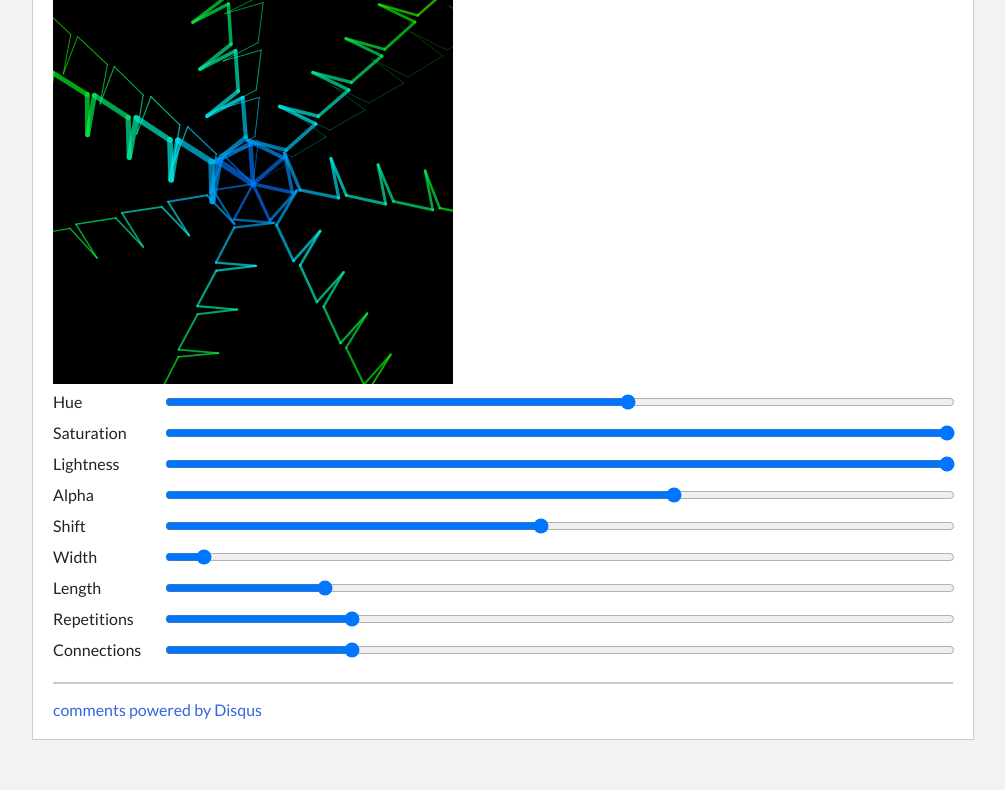
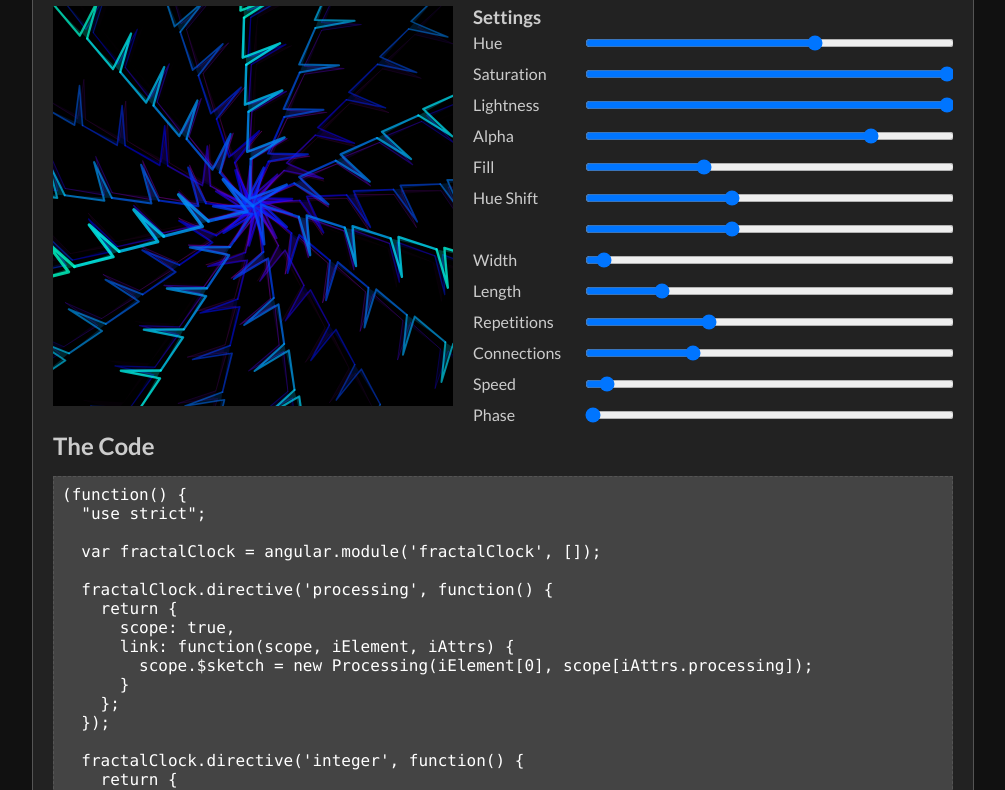
Before and after one commit to djvirgen/ng-fractal-clock, a website: page index.html in a window 1280 px wide. Shown: the part 75-865 px from the top of the page, without its empty margins (137-1142 px from the left). Before the commit the page ends 815 px from the top, so only its background shows below. Drawn offline with Linux system fonts and the light colour scheme; animation ran at ten frames a second.

Commit message:
Improve fractal clock

```diff
--- a/app/app.js
+++ b/app/app.js
@@ -34,22 +34,36 @@
     };
   });
 
+  fractalClock.directive('source', function($http) {
+    return function(scope, iElement, iAttrs) {
+      var source = iAttrs.source;
+      $http.get(source).then(function(res) {
+        iElement.html(res.data);
+      });
+    };
+  });
+
   fractalClock.controller('FractalClockController', function($scope, $timeout) {
     $scope.clock = {
-      width: 5.0,
+      width: 2.5,
       length: 40.0,
-      repetitions: 10,
-      connections: 10,
+      repetitions: 40,
+      connections: 12,
+      phase: 0.0,
+      speed: 2.0,
+      timezoneOffset: new Date().getTimezoneOffset() * 60000,
       color: {
-        hue: 150,
+        hue: 160,
         saturation: 255,
         lightness: 255,
-        alpha: 165,
-        shift: -5
+        alpha: 200,
+        fill: 80,
+        shift: {
+          repetitions: 100,
+          connections: 100
+        }
       }
     };
-
-    $scope.debug = [];
 
     $scope.sketch = function(sketch) {
       var date;
@@ -61,21 +75,22 @@
         sketch.smooth();
         sketch.colorMode(sketch.HSB, 255);
         sketch.strokeCap(sketch.ROUND);
+        sketch.strokeJoin(sketch.ROUND);
       };
 
       sketch.draw = function() {
         sketch.background(0);
 
         var currentDate = new Date();
-        var time = currentDate.getTime();
+        var time = currentDate.getTime() + $scope.clock.timezoneOffset;
         var s = sketch.map(time % 60000, 0, 60000, 0, sketch.TWO_PI) - sketch.HALF_PI;
         var m = sketch.map(time % 3600000, 0, 3600000, 0, sketch.TWO_PI) - sketch.HALF_PI;
         var h = sketch.map(time % 43200000, 0, 43200000, 0, sketch.TWO_PI) - sketch.HALF_PI;
 
         var lines = [
-          [sketch.cos(h) * $scope.clock.length, sketch.sin(h) * $scope.clock.length],
+          [sketch.cos(s) * $scope.clock.length, sketch.sin(s) * $scope.clock.length],
           [sketch.cos(m) * $scope.clock.length, sketch.sin(m) * $scope.clock.length],
-          [sketch.cos(s) * $scope.clock.length, sketch.sin(s) * $scope.clock.length]
+          [sketch.cos(h) * $scope.clock.length, sketch.sin(h) * $scope.clock.length]
         ];
 
         drawLines(lines, s, m, h);
@@ -86,7 +101,7 @@
         if (value < 0) {
           value += max;
         } else if (value > max) {
-          value %= max;
+          value -= max;
         }
         return value;
       };
@@ -100,21 +115,32 @@
       };
 
       var drawLines = function(lines, s, m, h) {
-        var start, hue, saturation, lightness, alpha, alphaStep, width, widthStep;
+        var start, hue, hueStart, hueShift, hueShiftB, saturation, lightness,
+          alpha, alphaStep, fill, width, widthStep, rotationStep;
 
         // Color
-        hue = $scope.clock.color.hue;
+        hueStart = $scope.clock.color.hue + $scope.clock.color.shift.repetitions;
+        hueShift = -1 * $scope.clock.color.shift.repetitions / $scope.clock.repetitions;
+        hueShiftB = -1 * $scope.clock.color.shift.connections / $scope.clock.connections;
         saturation = $scope.clock.color.saturation;
         lightness = $scope.clock.color.lightness;
-        alpha = $scope.clock.color.alpha;
+        alpha = 0;
+        alphaStep = $scope.clock.color.alpha / $scope.clock.repetitions;
+        rotationStep = $scope.clock.speed * ($scope.clock.phase + m + sketch.HALF_PI);
 
-        alphaStep = parseFloat($scope.clock.connections / 255.0);
-        sketch.translate(200.0, 200.0); // Set origin to center of sketch
+        // Set origin to center of sketch
+        sketch.resetMatrix();
+        sketch.translate(200.0, 200.0);
+
+        // Pre-rotate by total rotations because they vectors are drawn in reverse order
+        sketch.rotate(-1 * $scope.clock.repetitions * rotationStep + sketch.HALF_PI);
 
         for (var r = $scope.clock.repetitions - 1; r >= 0; r--) {
           start = [0.0, 0.0]; // Start from center
-          alpha = $scope.clock.color.alpha;
-          hue = $scope.clock.color.hue;
+          alpha += alphaStep;
+          fill = alpha * $scope.clock.color.fill / 255;
+          hueStart = cycle(hueStart, hueShift, 255);
+          hue = hueStart;
           width = $scope.clock.width * ($scope.clock.repetitions - r) / $scope.clock.repetitions;
           widthStep = width / ($scope.clock.connections * 4);
 
@@ -123,26 +149,29 @@
             width *= 1.25;
           }
 
+          sketch.strokeWeight(width);
+
           for (var c = $scope.clock.connections - 1; c >= 0; c--) {
+            hue = cycle(hue, hueShiftB, 255);
+            sketch.stroke(hue, saturation, lightness, alpha);
+            sketch.fill(hue, saturation, lightness, fill);
+            sketch.beginShape();
+            sketch.vertex(start[0], start[1]);
+
             for (var i = lines.length - 1; i >= 0; i--) {
               var end = [
                 lines[i][0] + start[0],
                 lines[i][1] + start[1]
               ];
 
-              sketch.strokeWeight(width);
-              sketch.stroke(hue, saturation, lightness, alpha);
-              sketch.line(start[0], start[1], end[0], end[1]);
+              sketch.vertex(end[0], end[1]);
               start = end;
+            }
 
-              // Step values
-              hue = cycle(hue, $scope.clock.color.shift, 255);
-              alpha = stepDown(alpha, alphaStep);
-              width = stepDown(width, widthStep);
-            }
+            sketch.endShape();
           }
 
-          sketch.rotate(m + sketch.HALF_PI);
+          sketch.rotate(rotationStep);
         }
       };
     };
--- a/css/style.css
+++ b/css/style.css
@@ -1,17 +1,17 @@
 html{
-  background: #f2f2f2;
+  background: #111;
 }
 
 body{
-  background: #fff;
+  background: #222;
   margin: 0 auto;
   width: 900px;
   padding: 20px;
   font-size: 100%;
-  border: 1px solid #ccc;
+  border: 1px solid #555;
   border-top: none;
   font-family: Lato, arial, sans-serif;
-  color: #222;
+  color: #ccc;
 }
 
 a{
@@ -24,12 +24,19 @@ h1, h2, h3, h4, h5, h6{
   padding: 0;
 }
 
+h1{
+  margin: 0 0 10px;
+  padding: 0 0 10px;
+  border-bottom: 2px solid #555;
+  font-size: 32px;
+}
+
 hr{
   margin: 16px 0;
   padding: 0;
   border: none;
   height: 2px;
-  background: #ccc;
+  background: #555;
 }
 
 dl{
@@ -82,23 +89,21 @@ canvas{
 code, pre{
   font-size: inherit;
   font-family: consolas, inconsolata, fixed;
-  color: #000;
+  color: #fff;
 }
 
 code{
-  background: #ffa;
+  background: #444;
 }
 
 pre{
-  background: #f2f2f2;
+  background: #444;
   padding: 8px;
-  border: 1px dashed #ccc;
+  border: 1px dashed #555;
 }
 
 #demo{
   overflow: hidden;
-  border: 1px solid #ccc;
-  padding: 20px;
 }
 
 #sketch{
--- a/index.html
+++ b/index.html
@@ -13,8 +13,10 @@
 <body>
   <div ng-app="fractalClock" ng-controller="FractalClockController">
     <h1>Fractal Clock</h1>
-    <canvas processing="sketch"></canvas>
-    <div>
+    <div id="demo">
+      <canvas id="sketch" processing="sketch"></canvas>
+      <div id="controls">
+        <h3>Settings</h3>
         <dl>
           <dt>Hue</dt>
           <dd><input type="range" ng-model="clock.color.hue" min="0" max="255" integer /></dd>
@@ -28,23 +30,38 @@
           <dt>Alpha</dt>
           <dd><input type="range" ng-model="clock.color.alpha" min="0" max="255" integer /></dd>
 
-        <dt>Shift</dt>
-        <dd><input type="range" ng-model="clock.color.shift" min="-100" max="100" integer /></dd>
+          <dt>Fill</dt>
+          <dd><input type="range" ng-model="clock.color.fill" min="0" max="255" integer /></dd>
+
+          <dt>Hue Shift</dt>
+          <dd><input type="range" ng-model="clock.color.shift.repetitions" min="0" max="255" integer /></dd>
+          <dd><input type="range" ng-model="clock.color.shift.connections" min="0" max="255" integer /></dd>
 
           <dt>Width</dt>
-        <dd><input type="range" ng-model="clock.width" min="1" max="100" float /></dd>
+          <dd><input type="range" ng-model="clock.width" min="1" max="50" step="0.1" float /></dd>
 
           <dt>Length</dt>
           <dd><input type="range" ng-model="clock.length" min="1" max="200" float /></dd>
 
           <dt>Repetitions</dt>
-        <dd><input type="range" ng-model="clock.repetitions" min="1" max="40" integer /></dd>
+          <dd><input type="range" ng-model="clock.repetitions" min="1" max="120" integer /></dd>
 
           <dt>Connections</dt>
           <dd><input type="range" ng-model="clock.connections" min="1" max="40" integer /></dd>
+
+          <dt>Speed</dt>
+          <dd><input type="range" ng-model="clock.speed" min="0" max="50" step="0.1" float /></dd>
+
+          <dt>Phase</dt>
+          <dd><input type="range" ng-model="clock.phase" min="0" max="6.28" step="0.01" float /></dd>
         </dl>
       </div>
     </div>
+
+    <h2>The Code</h2>
+    <pre source="/app/app.js"></pre>
+  </div>
+
   <script type="text/javascript" src="/app/lib/angular/angular-1.1.4.min.js"></script>
   <script type="text/javascript" src="/app/lib/processing/processing-1.4.1.min.js"></script>
   <script type="text/javascript" src="/app/app.js"></script>
@@ -64,7 +81,7 @@
       })();
       }, 3000);
   </script>
-  <!-- <noscript>Please enable JavaScript to view the <a href="http://disqus.com/?ref_noscript">comments powered by Disqus.</a></noscript> -->
+  <noscript>Please enable JavaScript to view the <a href="http://disqus.com/?ref_noscript">comments powered by Disqus.</a></noscript>
   <a href="http://disqus.com" class="dsq-brlink">comments powered by <span class="logo-disqus">Disqus</span></a>
 </body>
 </html>
```
Lines whose indentation alone changed are shown as unchanged.
